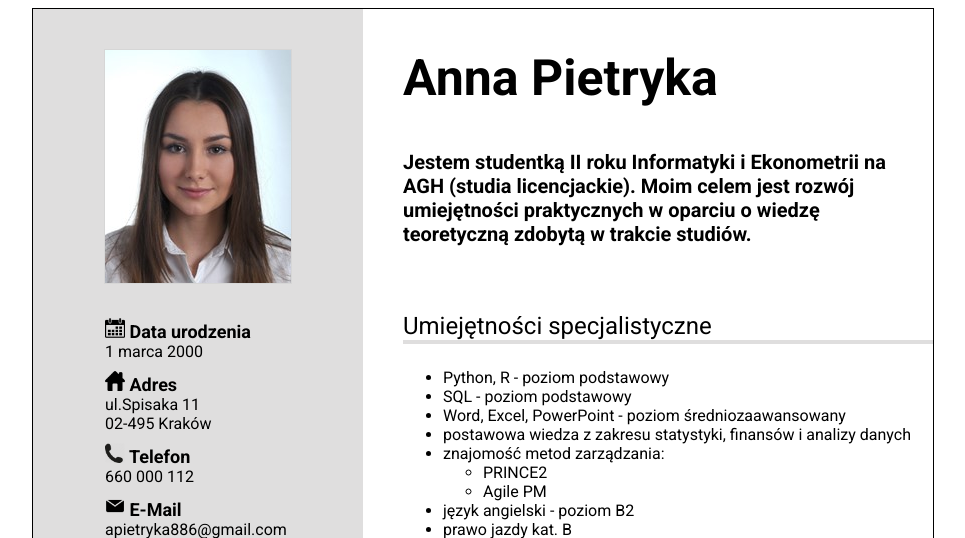
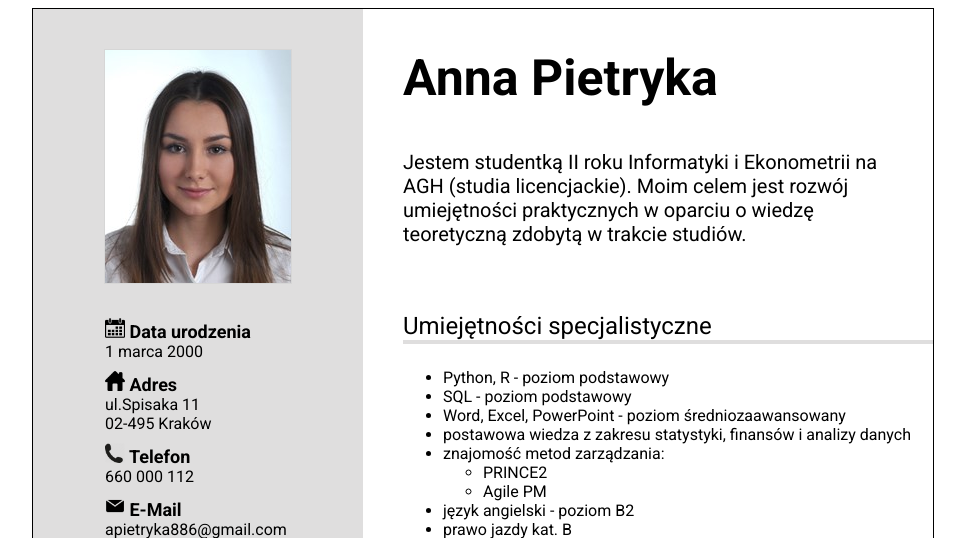
Before and after one commit to apietryka886/APIETRYKA886.github.io, a PHP site: page / in a window 1280 px wide. Shown: the top 538 px of the page, without its empty margins (157-1122 px from the left). Run offline with PHP 8.4, Linux system fonts and the light colour scheme.

Commit message:
Initial commit

```diff
--- a/main.css
+++ b/main.css
@@ -32,7 +32,7 @@
 
 .resume_about{
     grid-area: resume_about;
-    font-weight: 700;
+    font-weight: 400;
     font-size: 20px;
     padding-left: 40px;
     padding-right: 40px;
```
